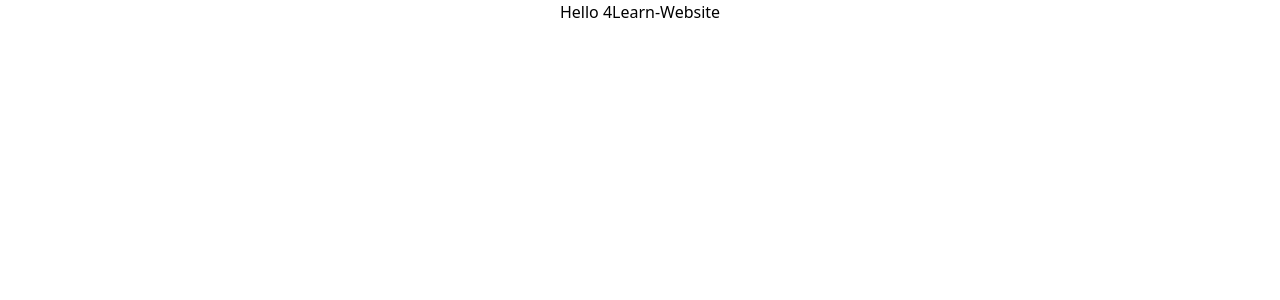
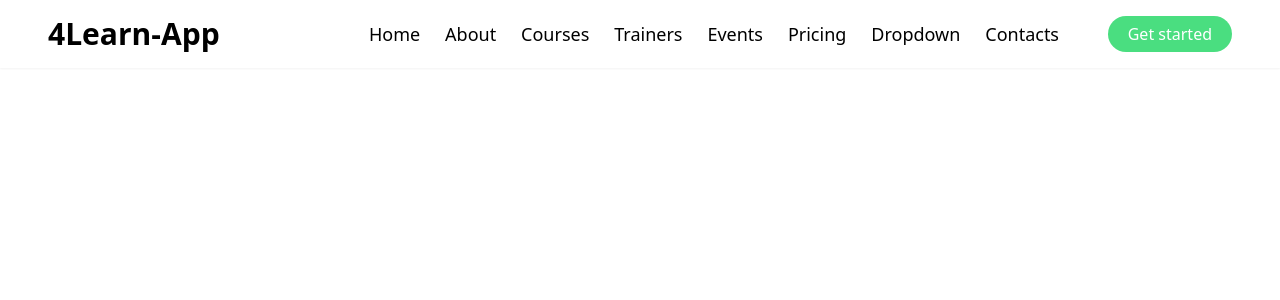
Before and after one commit to mhnazary/4Learn-website, a React (Create React App) app: page / in a window 1280 px wide. Shown: the top 300 px of the page. Built offline with nearby package versions, Linux system fonts and the light colour scheme.

Commit message:
Added Navbar

```diff
--- a/src/App.js
+++ b/src/App.js
@@ -1,8 +1,10 @@
 import "./App.css";
+import Navbar from "./components/Navbar/Navbar";
 
 function App() {
   return (
     <div className="App">
+      <Navbar />
       <h1>Hello 4Learn-Website</h1>
     </div>
   );
--- a/src/components/Navbar/Navbar.jsx
+++ b/src/components/Navbar/Navbar.jsx
@@ -1,7 +1,25 @@
 function Navbar() {
   return (
     <>
-      <h1>Welcome to Navbar</h1>
+      <header className=" flex justify-between fixed py-4 px-12 bg-white w-full text-center shadow-sm">
+        <h1 className="text-3xl font-bold">4Learn-App</h1>
+        <div className="navbar w-9/12 flex justify-between text-center">
+          <div className="nav flex justify-evenly w-10/12 text-center text-lg pt-1">
+            <navLink>Home</navLink>
+            <navLink>About</navLink>
+            <navLink>Courses</navLink>
+            <navLink>Trainers</navLink>
+            <navLink>Events</navLink>
+            <navLink>Pricing</navLink>
+            <navLink>Dropdown</navLink>
+            <navLink>Contacts</navLink>
+          </div>
+          <button className="start bg-green-400 text-white px-5 rounded-3xl">
+            {" "}
+            Get started
+          </button>
+        </div>
+      </header>
     </>
   );
 }
```
